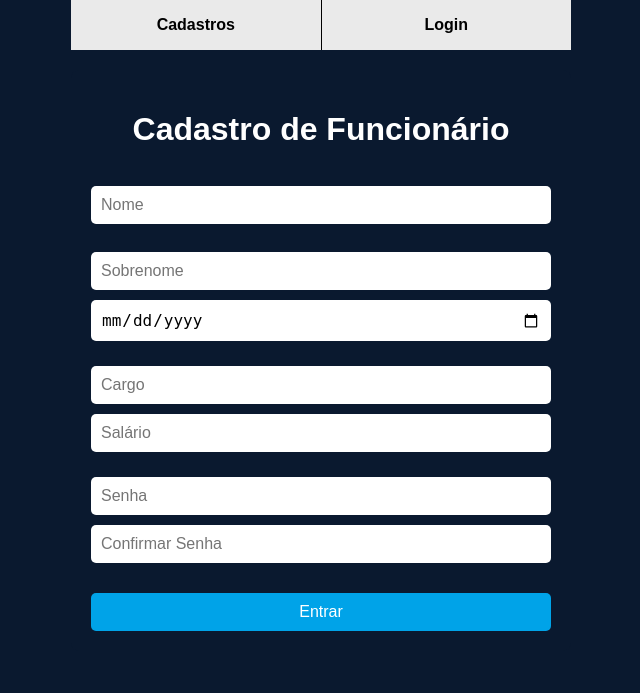
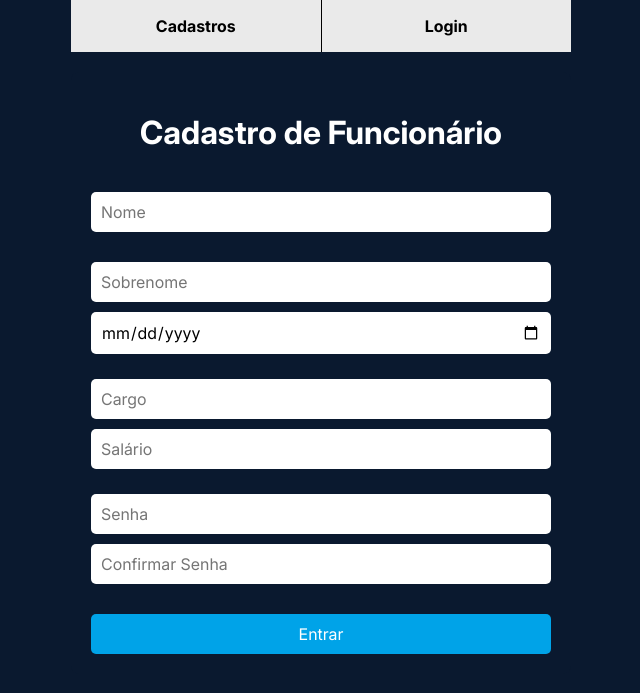
Before and after one commit to eduardosaraujo1/2md2-pw-projeto-lanhouse, a PHP site: page /funcionario/ in a window 1280 px wide. Shown: the top 693 px of the page, without its empty margins (319-959 px from the left). Run offline with PHP 8.4, Linux system fonts and the light colour scheme.

Commit message:
Add Inter font

```diff
--- a/funcionario/style.css
+++ b/funcionario/style.css
@@ -1,5 +1,11 @@
+@font-face {
+    font-family: Inter;
+    src: url('../fonts/Inter-VariableFont.ttf');
+}
+
 * {
     box-sizing: border-box;
+    font-family: Inter;
 }
 body {
     margin: 0;
```
